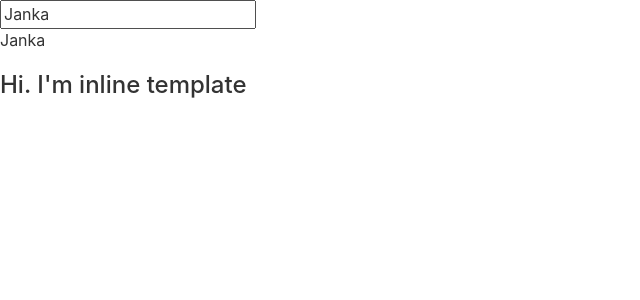
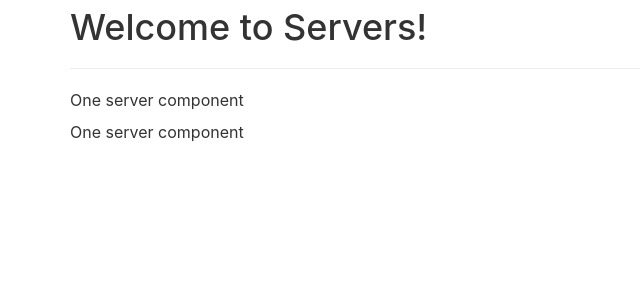
Before and after one commit to Yah-Yah/udemy-angular-notes, an Angular app: page / in a window 1280 px wide. Shown: the top 300 px of the page, without its empty margins (0-640 px from the left). Built offline with nearby package versions, Linux system fonts and the light colour scheme.

Commit message:
Ignore - Clean up

```diff
--- a/src/app/app.component.html
+++ b/src/app/app.component.html
@@ -1,6 +1,10 @@
-<!-- STEP_01: ngModel Directive listens to _input_ and stores it in "name"
-  property and then dynamicaly outputs it inside <p> -->
-<input type="text" [(ngModel)]="name">
-<p>{{name}}</p>
-<!-- 01-Basics_02_STEP_12 Use created component by calling it in DOM -->
-<app-servers></app-servers>
+<div class="container">
+  <div class="row">
+    <div class="col-xs-12">
+      <h1>{{title}}</h1>
+      <hr>
+      <!-- 01-Basics_02_STEP_12 Use created component by calling it in DOM -->
+      <app-servers></app-servers>
+    </div>
+  </div>
+</div>
--- a/src/app/app.component.ts
+++ b/src/app/app.component.ts
@@ -7,6 +7,5 @@ import { Component } from '@angular/core';
   styleUrls: ['./app.component.css']
 })
 export class AppComponent {
-  // STEP_02: declare property 'name' and assign a value of string 'Janka' to it
-  name = 'Janka';
+  title = 'Welcome to Servers!';
 }
--- a/src/app/server/server.component.html
+++ b/src/app/server/server.component.html
@@ -1,2 +1,2 @@
 <!-- 01-Basics_02_STEP_07 Create template html file that can be pointed and injected with use of selector specified in .ts file -->
-<p>This is my first server component</p>
+<p>One server component</p>
--- a/src/app/servers/servers.component.ts
+++ b/src/app/servers/servers.component.ts
@@ -4,11 +4,12 @@ import { Component, OnInit } from '@angular/core';
   selector: 'app-servers',
 // 01-Basics_04 IMPORTANT: You have to ahve at least one template for your component!
 // 01-Basics_04_STEP_01 Change external template file for inline template:
-  template: `
-    <div>
-      <h3>Hi. I'm inline template</h3>
-    </div>
-  `,
+  // template: `
+  //   <div>
+  //     <h3>Hi. I'm inline template</h3>
+  //   </div>
+  // `,
+  templateUrl: './servers.component.html',
   styleUrls: ['./servers.component.css']
 })
 export class ServersComponent implements OnInit {
```
Also changed, not shown: src/app/server/server.component.ts (+7 -4 lines), src/app/app.module.ts (line endings or trailing spaces).
